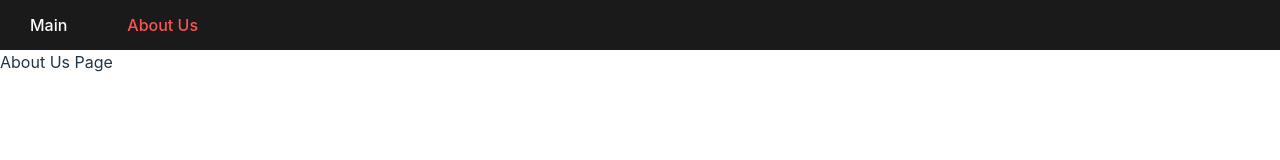
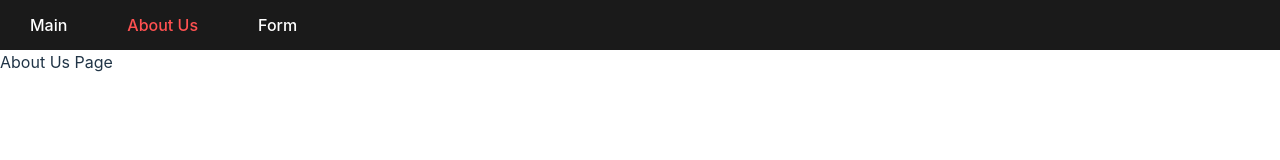
Before and after one commit to abulynka/react-2023-q1, a React (Vite) app: page /about in a window 1280 px wide. Shown: the top 160 px of the page. Built offline with nearby package versions, Linux system fonts and the light colour scheme.

Commit message:
feat: add form ref to the header

```diff
--- a/src/components/header/HeaderComponent.tsx
+++ b/src/components/header/HeaderComponent.tsx
@@ -12,6 +12,9 @@ class HeaderComponent extends Component {
         <NavLink className="header__item" to="/about">
           About Us
         </NavLink>
+        <NavLink className="header__item" to="/form">
+          Form
+        </NavLink>
       </header>
     );
   }
```
